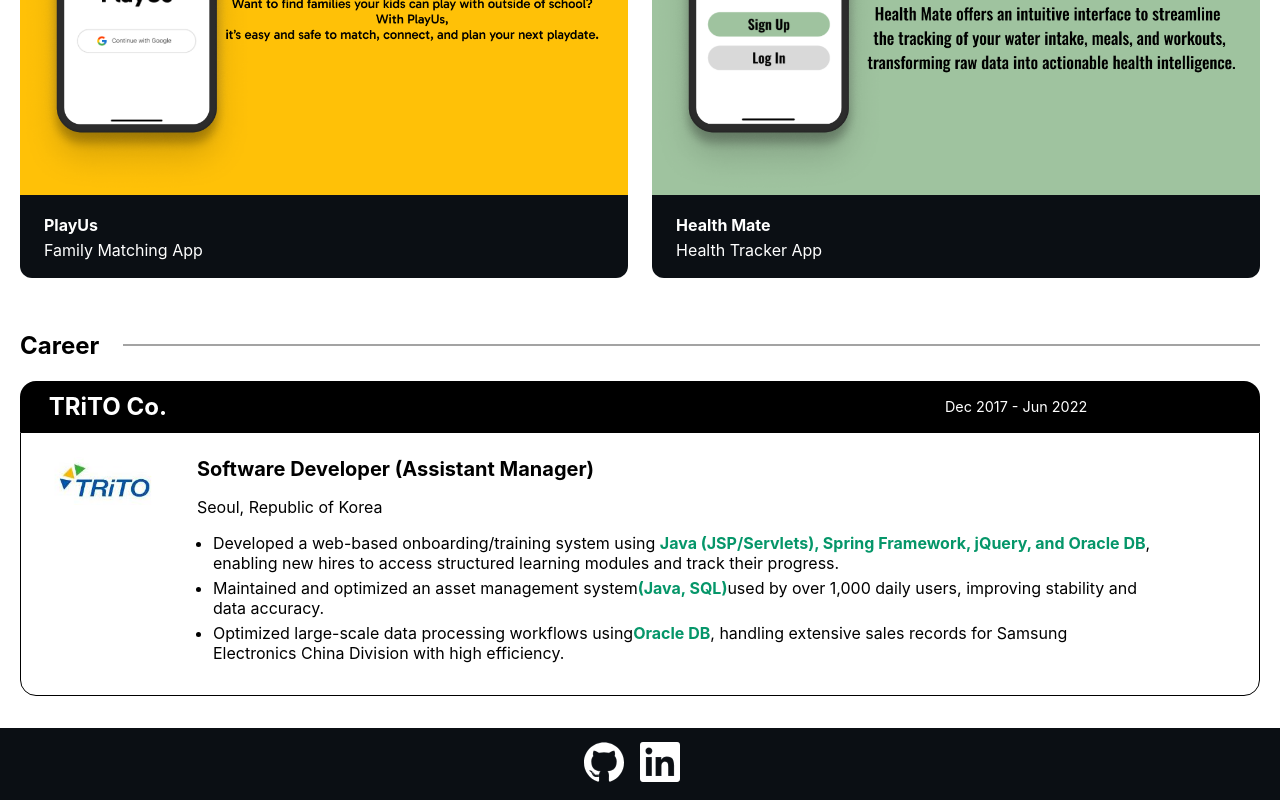
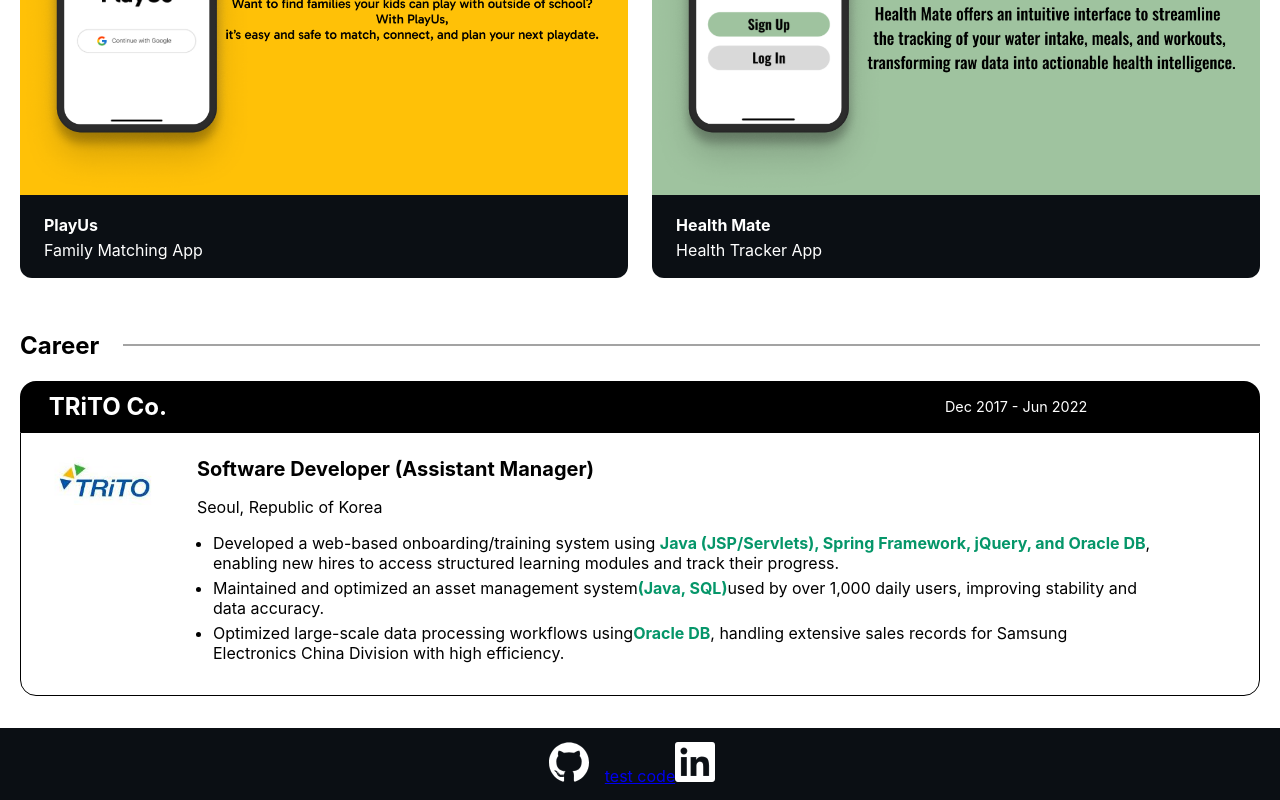
Before and after one commit to lee00866/lee00866.github.io, a React (Create React App) app: page / in a window 1280 px wide. Shown: the part 1455-2255 px from the top of the page. Built offline with nearby package versions, Linux system fonts and the light colour scheme.

Commit message:
test: add test code to footer

```diff
--- a/src/components/Footer/Footer.jsx
+++ b/src/components/Footer/Footer.jsx
@@ -15,6 +15,7 @@
           href="https://www.linkedin.com/in/eunji-lee-86b87a261/"
           target="_blank"
         >
+          test code
           <LinkedInIcon className={styles.icon} />
         </a>
       </div>
```
